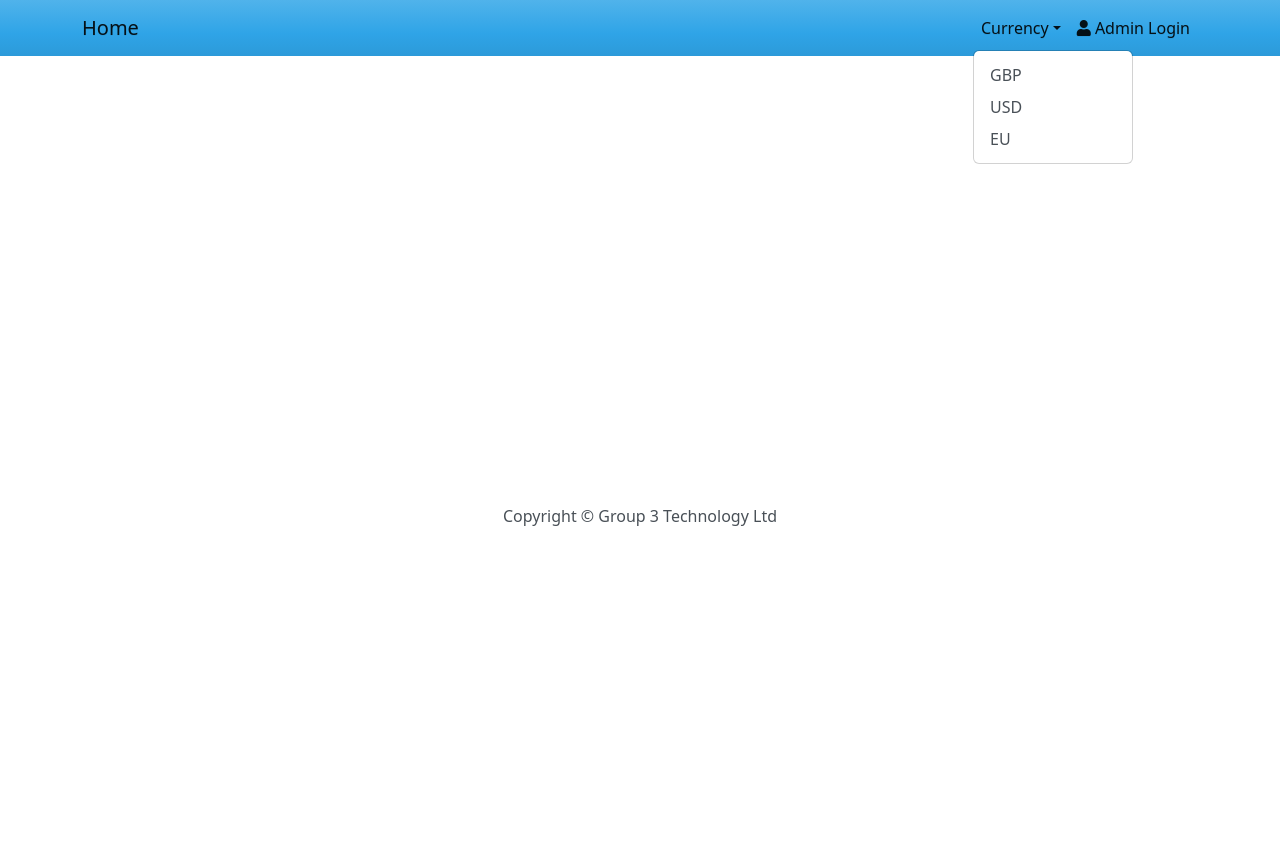
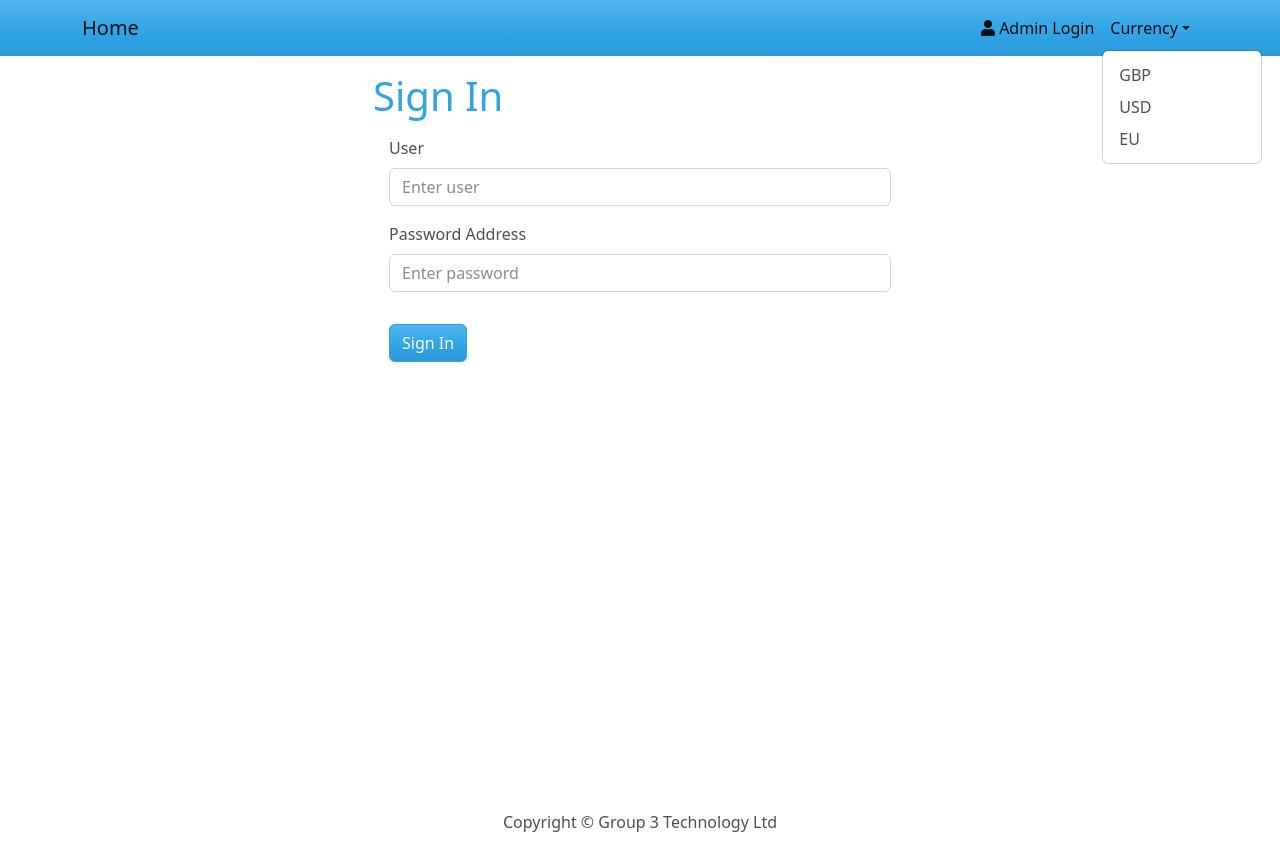
Before and after one commit to GusRiffel/G3T-Industrial-Project, a React (Vite) app in the folder frontend/: page /login in a window 1280 px wide. Both pictures are taken after a click on the button "Currency". Before the commit the page ends 800 px from the top, so only its background shows below. Built offline with nearby package versions, Linux system fonts and the light colour scheme.

Commit message:
implemented login functionality

```diff
--- a/frontend/package.json
+++ b/frontend/package.json
@@ -10,6 +10,7 @@
   },
   "dependencies": {
     "axios": "^1.1.3",
+    "js-cookie": "^3.0.1",
     "react": "^18.2.0",
     "react-bootstrap": "^2.5.0",
     "react-dom": "^18.2.0",
--- a/frontend/src/App.jsx
+++ b/frontend/src/App.jsx
@@ -7,6 +7,8 @@ import Footer from './components/Footer';
 import HomeScreen from './screens/HomeScreen';
 import ZoneScreen from './screens/ZoneScreen';
 import CountryScreen from './screens/CountryScreen';
+import LoginScreen from './screens/LoginScreen';
+import { AuthContext } from "./context/AuthContext";
 
 
 function App() {
@@ -14,6 +16,7 @@ function App() {
 
   return (
     <Router>
+      <AuthContext>
       <Header setValue={setCurrency}/>
       <main className="py-3">
         <Container>
@@ -21,10 +24,12 @@ function App() {
             <Route path='/' element={<HomeScreen currency={currency}/>} />
             <Route path='/zones/:id' element={<ZoneScreen currency={currency}/>} />
             <Route path='/countries/:id' element={<CountryScreen currency={currency}/>} />
+            <Route path='/login' element={<LoginScreen />} />
           </Routes>
         </Container>
       </main>
       <Footer />
+      </AuthContext>
     </Router>
   )
 }
--- /dev/null
+++ b/frontend/src/components/FormContainer.jsx
@@ -0,0 +1,16 @@
+import React from 'react'
+import { Container, Row, Col } from 'react-bootstrap'
+
+const FormContainer = ({ children }) => {
+  return (
+    <Container>
+      <Row className='justify-content-md-center'>
+        <Col xs={12} md={6}>
+          {children}
+        </Col>
+      </Row>
+    </Container>
+  )
+}
+
+export default FormContainer
--- a/frontend/src/components/Header.jsx
+++ b/frontend/src/components/Header.jsx
@@ -1,18 +1,21 @@
 import React from 'react'
-import { useState } from 'react'
+import { useContext } from 'react'
 import { Navbar, Nav, Container, NavDropdown } from 'react-bootstrap'
 import { LinkContainer } from 'react-router-bootstrap';
+import { UserContext } from '../context/AuthContext';
+import { removeCookie } from '../utils/cookiesUtils';
 
 const Header = ({setValue}) => {
 
-  const {userInfo, setUserInfo} = useState();
-  //const [currency, setCurrency] = useState('GBP');
-  const logoutHandler = () =>{
-
-  }
+  const { currentUser, deleteCurrentUser  } = useContext(UserContext);
 
   const handleSelect = (key) =>{
     setValue(key)
+  }
+
+  const logoutHandler = () =>{
+    removeCookie();
+    deleteCurrentUser();
   }
 
   return (
@@ -25,19 +28,8 @@ const Header = ({setValue}) => {
           <Navbar.Toggle aria-controls="basic-navbar-nav" />
           <Navbar.Collapse id="basic-navbar-nav">
             <Nav className="ms-auto" onSelect={handleSelect}>
-               <NavDropdown title='Currency' id='currency'>
-                  <NavDropdown.Item eventKey="GBP">
-                    GBP
-                  </NavDropdown.Item>
-                  <NavDropdown.Item eventKey="USD">
-                    USD
-                  </NavDropdown.Item>
-                  <NavDropdown.Item eventKey="EU">
-                    EU
-                  </NavDropdown.Item>
-                </NavDropdown>
-                {userInfo ? (
-                <NavDropdown title={userInfo.name} id='username'>
+                {currentUser ? (
+                <NavDropdown title={currentUser} id='username'>
                   <NavDropdown.Item onClick={logoutHandler}>
                     Logout
                   </NavDropdown.Item>
@@ -49,6 +41,17 @@ const Header = ({setValue}) => {
                   </Nav.Link>
                 </LinkContainer>
               )}
+              <NavDropdown title='Currency' id='currency'>
+                  <NavDropdown.Item eventKey="GBP">
+                    GBP
+                  </NavDropdown.Item>
+                  <NavDropdown.Item eventKey="USD">
+                    USD
+                  </NavDropdown.Item>
+                  <NavDropdown.Item eventKey="EU">
+                    EU
+                  </NavDropdown.Item>
+                </NavDropdown>
             </Nav>
           </Navbar.Collapse>
         </Container>
--- /dev/null
+++ b/frontend/src/components/Loader.jsx
@@ -0,0 +1,21 @@
+import React from 'react'
+import { Spinner } from 'react-bootstrap'
+
+const Loader = () => {
+  return (
+    <Spinner
+      animation='border'
+      role='status'
+      style={{
+        width: '100px',
+        height: '100px',
+        margin: 'auto',
+        display: 'block',
+      }}
+    >
+      <span className='sr-only'>Loading...</span>
+    </Spinner>
+  )
+}
+
+export default Loader
--- /dev/null
+++ b/frontend/src/components/Message.jsx
@@ -0,0 +1,12 @@
+import React from 'react'
+import { Alert } from 'react-bootstrap'
+
+const Message = ({ variant, children }) => {
+  return <Alert variant={variant}>{children}</Alert>
+}
+
+Message.defaultProps = {
+  variant: 'info',
+}
+
+export default Message
--- /dev/null
+++ b/frontend/src/context/AuthContext.jsx
@@ -0,0 +1,35 @@
+import { createContext, useEffect, useState } from "react";
+import { getCookie } from "../utils/cookiesUtils";
+
+export const UserContext = createContext({});
+
+export const AuthContext = ({ children }) => {
+  const [currentUser, setCurrentUser] = useState("");
+
+  useEffect(() => {
+    const cookieUser = getCookie();
+    if (cookieUser) {
+      setCurrentUser(cookieUser.user);
+    }
+  }, []);
+
+  const createCurrentUser = (username) => {
+    setCurrentUser(username);
+  };
+
+  const deleteCurrentUser = () => {
+    setCurrentUser("");
+  };
+
+  return (
+    <UserContext.Provider
+      value={{
+        currentUser,
+        createCurrentUser,
+        deleteCurrentUser,
+      }}
+    >
+      {children}
+    </UserContext.Provider>
+  );
+};
--- /dev/null
+++ b/frontend/src/screens/LoginScreen.jsx
@@ -0,0 +1,72 @@
+import React, { useState, useContext } from 'react'
+import axios from 'axios';
+import { useNavigate} from 'react-router-dom'
+import { Form, Button} from 'react-bootstrap'
+import Message from '../components/Message'
+import Loader from '../components/Loader'
+import FormContainer from '../components/FormContainer'
+import Cookies from 'js-cookie';
+import { UserContext } from '../context/AuthContext';
+
+const LoginScreen = () => {
+
+  const { createCurrentUser } = useContext(UserContext);
+  const navigate = useNavigate();
+
+
+  const [user, setUser] = useState('')
+  const [password, setPassword] = useState('')
+  const [error, setError] = useState('');
+  const [loaded, setLoaded] = useState(false);
+
+  const createCookie = (data) => {
+    Cookies.set("auth", JSON.stringify(data));
+  };
+
+  const submitHandler = (e) => {
+    e.preventDefault();
+
+    const config = { headers: {"Content-Type":"application/json"}};
+    const data = { user: user, password: password };
+    axios.post('http://localhost:3000/api/user/signIn', data, config).then((res) => {
+        createCookie(res.data);
+        createCurrentUser(res.data.user);
+        });
+    navigate("/");
+  };
+
+  return (
+    <FormContainer>
+      <h1>Sign In</h1>
+      {error && <Message variant='danger'>{error}</Message>}
+      {loaded && <Loader />}
+      <Form onSubmit={submitHandler}>
+        <Form.Group controlId='user' className='m-3'>
+          <Form.Label>User</Form.Label>
+          <Form.Control
+            type='user'
+            placeholder='Enter user'
+            value={user}
+            onChange={(e) => setUser(e.target.value)}
+          ></Form.Control>
+        </Form.Group>
+
+        <Form.Group controlId='password' className='m-3'>
+          <Form.Label>Password Address</Form.Label>
+          <Form.Control
+            type='password'
+            placeholder='Enter password'
+            value={password}
+            onChange={(e) => setPassword(e.target.value)}
+          ></Form.Control>
+        </Form.Group>
+
+        <Button type='submit' variant='primary' className='m-3'>
+          Sign In
+        </Button>
+      </Form>
+    </FormContainer>
+  )
+}
+
+export default LoginScreen
--- /dev/null
+++ b/frontend/src/utils/cookiesUtils.jsx
@@ -0,0 +1,17 @@
+import Cookies from 'js-cookie';
+
+export const getCookie = () => {
+  const cookie = Cookies.get("auth");
+  if (cookie) {
+    const cookieDecoded = JSON.parse(decodeURIComponent(cookie));
+    return cookieDecoded;
+  }
+};
+
+export const createCookie = (data) => {
+  Cookies.set("auth", JSON.stringify(data));
+};
+
+export const removeCookie = () => {
+  Cookies.remove("auth");
+};
```
Also changed, not shown: 1 other file (tests, documents, lock files or other folders).
